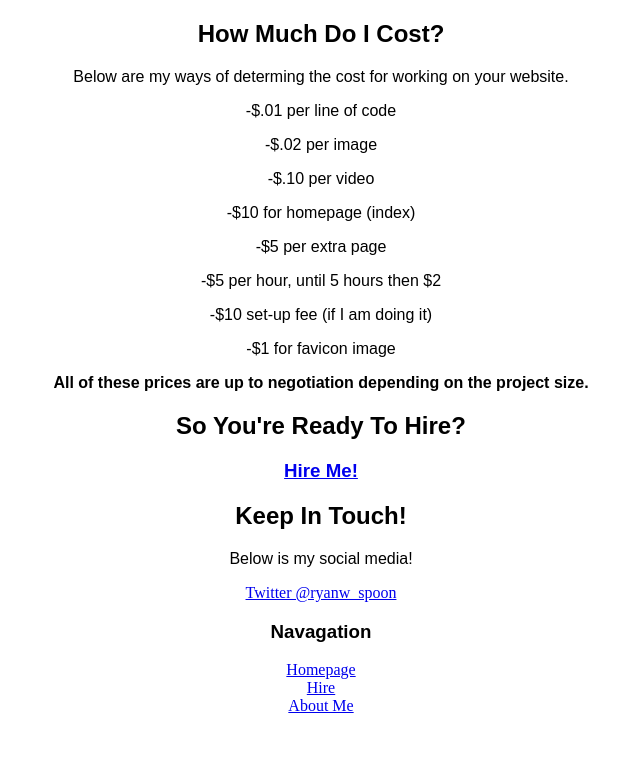
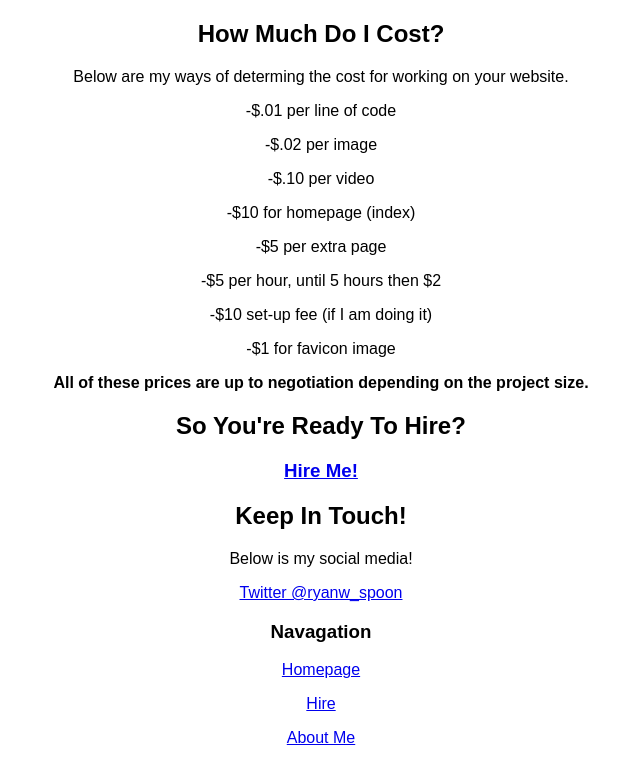
Before and after one commit to RyanTheSpoon/personal_portfolio, a plain HTML site: page index.html in a window 1280 px wide. Shown: the part 651-1414 px from the top of the page, without its empty margins (319-959 px from the left). Before the commit the page ends 1374 px from the top, so only its background shows below. Drawn offline with Linux system fonts and the light colour scheme.

Commit message:
Changes made to all pages concerning "navagation"
Changes made to all pages concerning "navagation".
Fixed
- Fonts not showing up on "navagation" links

```diff
--- a/index.html
+++ b/index.html
@@ -31,11 +31,11 @@
             <center><h3><a href="hire.html">Hire Me!</a></h3></center>
             <center><h2>Keep In Touch!</h2></center>
             <center><p>Below is my social media!</p></center>
-            <center><a href="https://twitter.com/ryanw_spoon">Twitter @ryanw_spoon</a></center>
+            <center><p><a href="https://twitter.com/ryanw_spoon">Twitter @ryanw_spoon</a></center></p>
             <center><h3>Navagation</h3></center>
-            <center><a href="index.html">Homepage</a></center>
-            <center><a href="hire.html">Hire</a></center>
-            <center><a href="about.html">About Me</a></center>
+            <center><p><a href="index.html">Homepage</a></center></p>
+            <center><p><a href="hire.html">Hire</a></center></p>
+            <center><p><a href="about.html">About Me</a></center></p>
         </body>
     </head>
 </html>
```
Also changed, not shown: about.html (+3 -4 lines), hire.html (+3 -3 lines).
